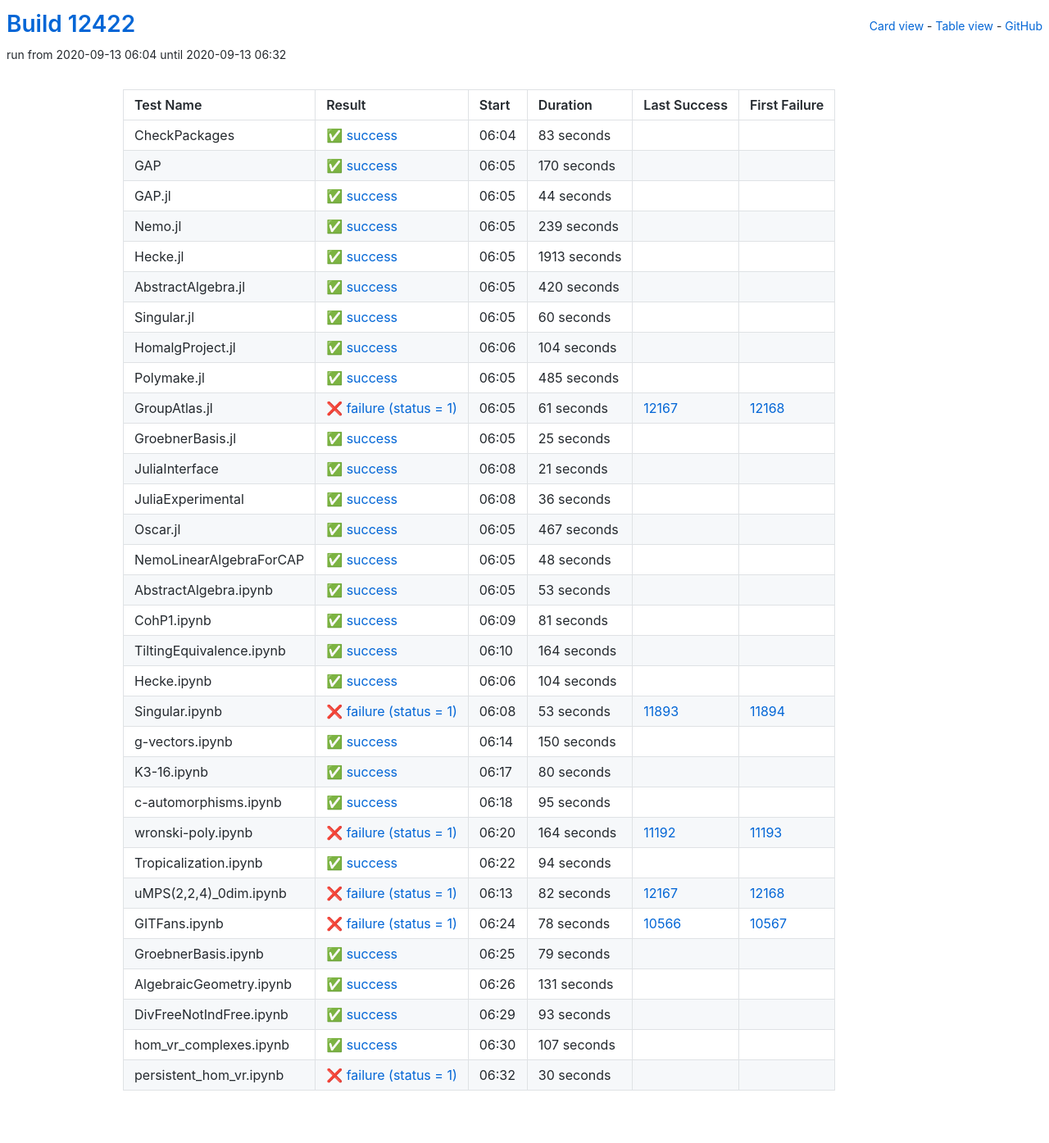
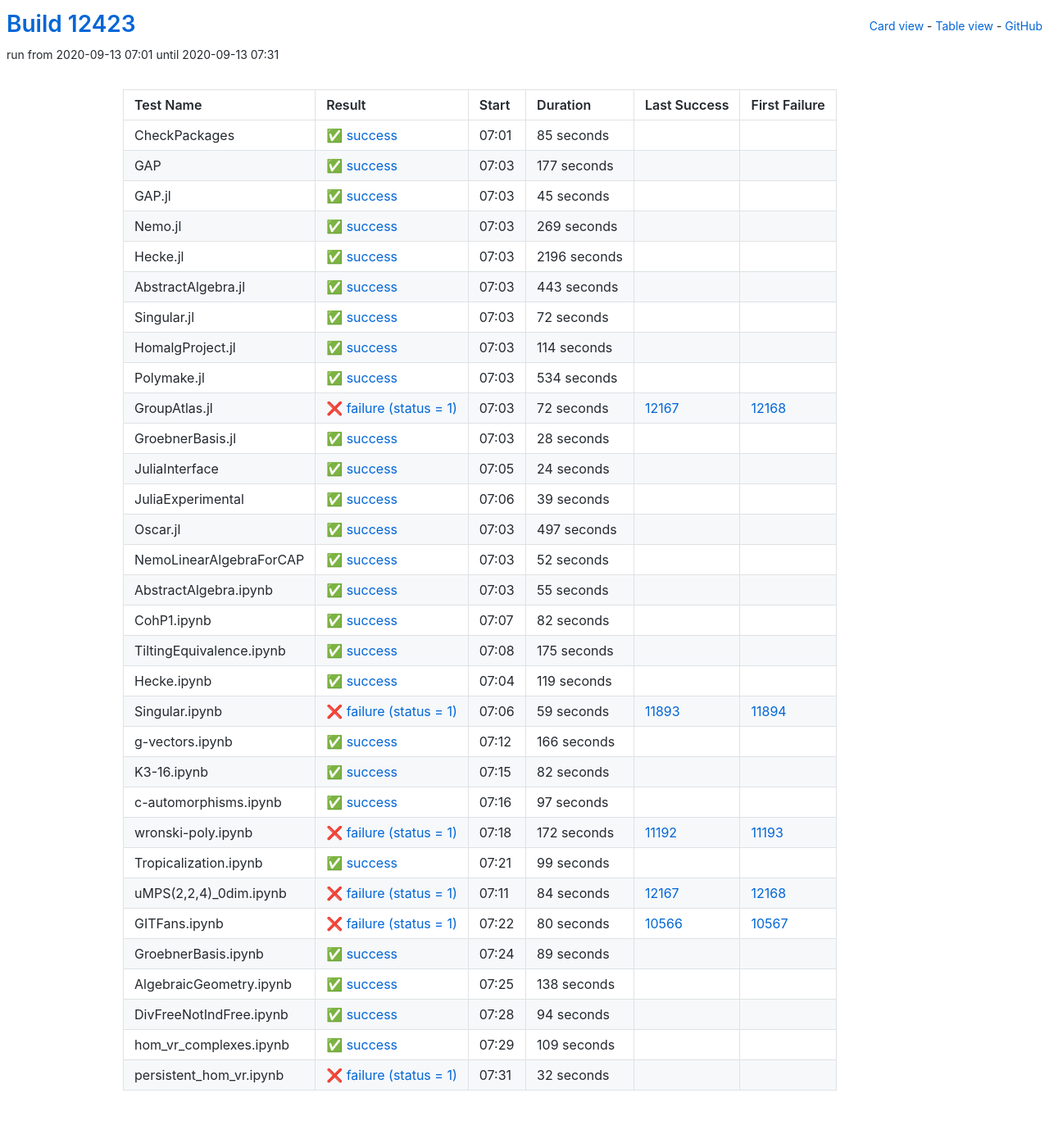
Before and after one commit to oscar-system/oscar-ci-status, a Jekyll site: the page built from table.html, in a window 1280 px wide. Shown: the whole page at 82% size. Built offline with Jekyll 4.4.1, drawn with Linux system fonts in a browser that asks for light colours.

Commit message:
Build #12423

```diff
--- a/_data/ci.yml
+++ b/_data/ci.yml
@@ -1,6 +1,6 @@
 ---
-build: 12422
-build_url: https://oscarci.mathematik.uni-kl.de/job/oscar/12422/
+build: 12423
+build_url: https://oscarci.mathematik.uni-kl.de/job/oscar/12423/
 job: oscar
 organization: oscar-system
 repo: oscar-ci-status
@@ -8,296 +8,356 @@
 tests:
 - name: CheckPackages
   id: checkpackages
-  log: https://oscarci.mathematik.uni-kl.de/job/oscar/12422/artifact/logs/build-12422/CheckPackages.log
-  start: 2020-09-13 06:04
+  log: https://oscarci.mathematik.uni-kl.de/job/oscar/12423/artifact/logs/build-12423/CheckPackages.log
+  start: 2020-09-13 07:01
   success: true
   exitcode: 0
   status: success
-  duration: 83
+  duration: 85
   last_success: false
   last_success_url:
   first_failure: false
   first_failure_url:
 - name: GAP
   id: gap
-  log: https://oscarci.mathematik.uni-kl.de/job/oscar/12422/artifact/logs/build-12422/GAP.log
-  start: 2020-09-13 06:05
+  log: https://oscarci.mathematik.uni-kl.de/job/oscar/12423/artifact/logs/build-12423/GAP.log
+  start: 2020-09-13 07:03
   success: true
   exitcode: 0
   status: success
-  duration: 170
+  duration: 177
   last_success: false
   last_success_url:
   first_failure: false
   first_failure_url:
 - name: GAP.jl
   id: gap-jl
-  log: https://oscarci.mathematik.uni-kl.de/job/oscar/12422/artifact/logs/build-12422/GAP.jl.log
-  start: 2020-09-13 06:05
+  log: https://oscarci.mathematik.uni-kl.de/job/oscar/12423/artifact/logs/build-12423/GAP.jl.log
+  start: 2020-09-13 07:03
   success: true
   exitcode: 0
   status: success
-  duration: 44
+  duration: 45
   last_success: false
   last_success_url:
   first_failure: false
   first_failure_url:
 - name: Nemo.jl
   id: nemo-jl
-  log: https://oscarci.mathematik.uni-kl.de/job/oscar/12422/artifact/logs/build-12422/Nemo.jl.log
-  start: 2020-09-13 06:05
+  log: https://oscarci.mathematik.uni-kl.de/job/oscar/12423/artifact/logs/build-12423/Nemo.jl.log
+  start: 2020-09-13 07:03
   success: true
   exitcode: 0
   status: success
-  duration: 239
+  duration: 269
   last_success: false
   last_success_url:
   first_failure: false
   first_failure_url:
 - name: Hecke.jl
   id: hecke-jl
-  log: https://oscarci.mathematik.uni-kl.de/job/oscar/12422/artifact/logs/build-12422/Hecke.jl.log
-  start: 2020-09-13 06:05
+  log: https://oscarci.mathematik.uni-kl.de/job/oscar/12423/artifact/logs/build-12423/Hecke.jl.log
+  start: 2020-09-13 07:03
   success: true
   exitcode: 0
   status: success
-  duration: 1913
+  duration: 2196
   last_success: false
   last_success_url:
   first_failure: false
   first_failure_url:
 - name: AbstractAlgebra.jl
   id: abstractalgebra-jl
-  log: https://oscarci.mathematik.uni-kl.de/job/oscar/12422/artifact/logs/build-12422/AbstractAlgebra.jl.log
-  start: 2020-09-13 06:05
+  log: https://oscarci.mathematik.uni-kl.de/job/oscar/12423/artifact/logs/build-12423/AbstractAlgebra.jl.log
+  start: 2020-09-13 07:03
   success: true
   exitcode: 0
   status: success
-  duration: 420
+  duration: 443
   last_success: false
   last_success_url:
   first_failure: false
   first_failure_url:
 - name: Singular.jl
   id: singular-jl
-  log: https://oscarci.mathematik.uni-kl.de/job/oscar/12422/artifact/logs/build-12422/Singular.jl.log
-  start: 2020-09-13 06:05
+  log: https://oscarci.mathematik.uni-kl.de/job/oscar/12423/artifact/logs/build-12423/Singular.jl.log
+  start: 2020-09-13 07:03
   success: true
   exitcode: 0
   status: success
-  duration: 60
+  duration: 72
   last_success: false
   last_success_url:
   first_failure: false
   first_failure_url:
 - name: HomalgProject.jl
   id: homalgproject-jl
-  log: https://oscarci.mathematik.uni-kl.de/job/oscar/12422/artifact/logs/build-12422/HomalgProject.jl.log
-  start: 2020-09-13 06:06
+  log: https://oscarci.mathematik.uni-kl.de/job/oscar/12423/artifact/logs/build-12423/HomalgProject.jl.log
+  start: 2020-09-13 07:03
   success: true
   exitcode: 0
   status: success
-  duration: 104
+  duration: 114
   last_success: false
   last_success_url:
   first_failure: false
   first_failure_url:
 - name: Polymake.jl
   id: polymake-jl
-  log: https://oscarci.mathematik.uni-kl.de/job/oscar/12422/artifact/logs/build-12422/Polymake.jl.log
-  start: 2020-09-13 06:05
+  log: https://oscarci.mathematik.uni-kl.de/job/oscar/12423/artifact/logs/build-12423/Polymake.jl.log
+  start: 2020-09-13 07:03
   success: true
   exitcode: 0
   status: success
-  duration: 485
+  duration: 534
   last_success: false
   last_success_url:
   first_failure: false
   first_failure_url:
 - name: GroupAtlas.jl
   id: groupatlas-jl
-  log: https://oscarci.mathematik.uni-kl.de/job/oscar/12422/artifact/logs/build-12422/GroupAtlas.jl.log
-  start: 2020-09-13 06:05
+  log: https://oscarci.mathematik.uni-kl.de/job/oscar/12423/artifact/logs/build-12423/GroupAtlas.jl.log
+  start: 2020-09-13 07:03
   success: false
   exitcode: 1
   status: failure
-  duration: 61
+  duration: 72
   last_success: 12167
   last_success_url: https://oscarci.mathematik.uni-kl.de/job/oscar/12167/
   first_failure: 12168
   first_failure_url: https://oscarci.mathematik.uni-kl.de/job/oscar/12168/
 - name: GroebnerBasis.jl
   id: groebnerbasis-jl
-  log: https://oscarci.mathematik.uni-kl.de/job/oscar/12422/artifact/logs/build-12422/GroebnerBasis.jl.log
-  start: 2020-09-13 06:05
+  log: https://oscarci.mathematik.uni-kl.de/job/oscar/12423/artifact/logs/build-12423/GroebnerBasis.jl.log
+  start: 2020-09-13 07:03
   success: true
   exitcode: 0
   status: success
-  duration: 25
+  duration: 28
   last_success: false
   last_success_url:
   first_failure: false
   first_failure_url:
 - name: JuliaInterface
   id: juliainterface
-  log: https://oscarci.mathematik.uni-kl.de/job/oscar/12422/artifact/logs/build-12422/JuliaInterface.log
-  start: 2020-09-13 06:08
+  log: https://oscarci.mathematik.uni-kl.de/job/oscar/12423/artifact/logs/build-12423/JuliaInterface.log
+  start: 2020-09-13 07:05
   success: true
   exitcode: 0
   status: success
-  duration: 21
+  duration: 24
   last_success: false
   last_success_url:
   first_failure: false
   first_failure_url:
 - name: JuliaExperimental
   id: juliaexperimental
-  log: https://oscarci.mathematik.uni-kl.de/job/oscar/12422/artifact/logs/build-12422/JuliaExperimental.log
-  start: 2020-09-13 06:08
+  log: https://oscarci.mathematik.uni-kl.de/job/oscar/12423/artifact/logs/build-12423/JuliaExperimental.log
+  start: 2020-09-13 07:06
   success: true
   exitcode: 0
   status: success
-  duration: 36
+  duration: 39
   last_success: false
   last_success_url:
   first_failure: false
   first_failure_url:
 - name: Oscar.jl
   id: oscar-jl
-  log: https://oscarci.mathematik.uni-kl.de/job/oscar/12422/artifact/logs/build-12422/Oscar.jl.log
-  start: 2020-09-13 06:05
+  log: https://oscarci.mathematik.uni-kl.de/job/oscar/12423/artifact/logs/build-12423/Oscar.jl.log
+  start: 2020-09-13 07:03
   success: true
   exitcode: 0
   status: success
-  duration: 467
+  duration: 497
   last_success: false
   last_success_url:
   first_failure: false
   first_failure_url:
 - name: NemoLinearAlgebraForCAP
   id: nemolinearalgebraforcap
-  log: https://oscarci.mathematik.uni-kl.de/job/oscar/12422/artifact/logs/build-12422/NemoLinearAlgebraForCAP.log
-  start: 2020-09-13 06:05
+  log: https://oscarci.mathematik.uni-kl.de/job/oscar/12423/artifact/logs/build-12423/NemoLinearAlgebraForCAP.log
+  start: 2020-09-13 07:03
   success: true
   exitcode: 0
   status: success
-  duration: 48
+  duration: 52
   last_success: false
   last_success_url:
   first_failure: false
   first_failure_url:
 - name: AbstractAlgebra.ipynb
   id: abstractalgebra-ipynb
-  log: https://oscarci.mathematik.uni-kl.de/job/oscar/12422/artifact/logs/build-12422/AbstractAlgebra.ipynb.log
-  start: 2020-09-13 06:05
+  log: https://oscarci.mathematik.uni-kl.de/job/oscar/12423/artifact/logs/build-12423/AbstractAlgebra.ipynb.log
+  start: 2020-09-13 07:03
   success: true
   exitcode: 0
   status: success
-  duration: 53
+  duration: 55
   last_success: false
   last_success_url:
   first_failure: false
   first_failure_url:
 - name: CohP1.ipynb
   id: cohp1-ipynb
-  log: https://oscarci.mathematik.uni-kl.de/job/oscar/12422/artifact/logs/build-12422/CohP1.ipynb.log
-  start: 2020-09-13 06:09
+  log: https://oscarci.mathematik.uni-kl.de/job/oscar/12423/artifact/logs/build-12423/CohP1.ipynb.log
+  start: 2020-09-13 07:07
   success: true
   exitcode: 0
   status: success
-  duration: 81
+  duration: 82
   last_success: false
   last_success_url:
   first_failure: false
   first_failure_url:
 - name: TiltingEquivalence.ipynb
   id: tiltingequivalence-ipynb
-  log: https://oscarci.mathematik.uni-kl.de/job/oscar/12422/artifact/logs/build-12422/TiltingEquivalence.ipynb.log
-  start: 2020-09-13 06:10
+  log: https://oscarci.mathematik.uni-kl.de/job/oscar/12423/artifact/logs/build-12423/TiltingEquivalence.ipynb.log
+  start: 2020-09-13 07:08
   success: true
   exitcode: 0
   status: success
-  duration: 164
+  duration: 175
   last_success: false
   last_success_url:
   first_failure: false
   first_failure_url:
 - name: Hecke.ipynb
   id: hecke-ipynb
-  log: https://oscarci.mathematik.uni-kl.de/job/oscar/12422/artifact/logs/build-12422/Hecke.ipynb.log
-  start: 2020-09-13 06:06
+  log: https://oscarci.mathematik.uni-kl.de/job/oscar/12423/artifact/logs/build-12423/Hecke.ipynb.log
+  start: 2020-09-13 07:04
   success: true
   exitcode: 0
   status: success
-  duration: 104
+  duration: 119
   last_success: false
   last_success_url:
   first_failure: false
   first_failure_url:
 - name: Singular.ipynb
   id: singular-ipynb
-  log: https://oscarci.mathematik.uni-kl.de/job/oscar/12422/artifact/logs/build-12422/Singular.ipynb.log
-  start: 2020-09-13 06:08
+  log: https://oscarci.mathematik.uni-kl.de/job/oscar/12423/artifact/logs/build-12423/Singular.ipynb.log
+  start: 2020-09-13 07:06
   success: false
   exitcode: 1
   status: failure
-  duration: 53
+  duration: 59
   last_success: 11893
   last_success_url: https://oscarci.mathematik.uni-kl.de/job/oscar/11893/
   first_failure: 11894
   first_failure_url: https://oscarci.mathematik.uni-kl.de/job/oscar/11894/
 - name: g-vectors.ipynb
   id: g-vectors-ipynb
-  log: https://oscarci.mathematik.uni-kl.de/job/oscar/12422/artifact/logs/build-12422/g-vectors.ipynb.log
-  start: 2020-09-13 06:14
+  log: https://oscarci.mathematik.uni-kl.de/job/oscar/12423/artifact/logs/build-12423/g-vectors.ipynb.log
+  start: 2020-09-13 07:12
   success: true
   exitcode: 0
   status: success
-  duration: 150
+  duration: 166
   last_success: false
   last_success_url:
   first_failure: false
   first_failure_url:
 - name: K3-16.ipynb
   id: k3-16-ipynb
-  log: https://oscarci.mathematik.uni-kl.de/job/oscar/12422/artifact/logs/build-12422/K3-16.ipynb.log
-  start: 2020-09-13 06:17
+  log: https://oscarci.mathematik.uni-kl.de/job/oscar/12423/artifact/logs/build-12423/K3-16.ipynb.log
+  start: 2020-09-13 07:15
   success: true
   exitcode: 0
   status: success
-  duration: 80
+  duration: 82
   last_success: false
   last_success_url:
   first_failure: false
   first_failure_url:
 - name: c-automorphisms.ipynb
   id: c-automorphisms-ipynb
-  log: https://oscarci.mathematik.uni-kl.de/job/oscar/12422/artifact/logs/build-12422/c-automorphisms.ipynb.log
-  start: 2020-09-13 06:18
+  log: https://oscarci.mathematik.uni-kl.de/job/oscar/12423/artifact/logs/build-12423/c-automorphisms.ipynb.log
+  start: 2020-09-13 07:16
   success: true
   exitcode: 0
   status: success
-  duration: 95
+  duration: 97
   last_success: false
   last_success_url:
   first_failure: false
   first_failure_url:
 - name: wronski-poly.ipynb
   id: wronski-poly-ipynb
-  log: https://oscarci.mathematik.uni-kl.de/job/oscar/12422/artifact/logs/build-12422/wronski-poly.ipynb.log
-  start: 2020-09-13 06:20
+  log: https://oscarci.mathematik.uni-kl.de/job/oscar/12423/artifact/logs/build-12423/wronski-poly.ipynb.log
+  start: 2020-09-13 07:18
   success: false
   exitcode: 1
   status: failure
-  duration: 164
+  duration: 172
   last_success: 11192
   last_success_url: https://oscarci.mathematik.uni-kl.de/job/oscar/11192/
   first_failure: 11193
   first_failure_url: https://oscarci.mathematik.uni-kl.de/job/oscar/11193/
 - name: Tropicalization.ipynb
   id: tropicalization-ipynb
-  log: https://oscarci.mathematik.uni-kl.de/job/oscar/12422/artifact/logs/build-12422/Tropicalization.ipynb.log
-  start: 2020-09-13 06:22
+  log: https://oscarci.mathematik.uni-kl.de/job/oscar/12423/artifact/logs/build-12423/Tropicalization.ipynb.log
+  start: 2020-09-13 07:21
+  success: true
+  exitcode: 0
+  status: success
+  duration: 99
+  last_success: false
+  last_success_url:
+  first_failure: false
+  first_failure_url:
+- name: uMPS(2,2,4)_0dim.ipynb
+  id: umps-2-2-4-0dim-ipynb
+  log: https://oscarci.mathematik.uni-kl.de/job/oscar/12423/artifact/logs/build-12423/uMPS-2-2-4-_0dim.ipynb.log
+  start: 2020-09-13 07:11
+  success: false
+  exitcode: 1
+  status: failure
+  duration: 84
+  last_success: 12167
+  last_success_url: https://oscarci.mathematik.uni-kl.de/job/oscar/12167/
+  first_failure: 12168
+  first_failure_url: https://oscarci.mathematik.uni-kl.de/job/oscar/12168/
+- name: GITFans.ipynb
+  id: gitfans-ipynb
+  log: https://oscarci.mathematik.uni-kl.de/job/oscar/12423/artifact/logs/build-12423/GITFans.ipynb.log
+  start: 2020-09-13 07:22
+  success: false
+  exitcode: 1
+  status: failure
+  duration: 80
+  last_success: 10566
+  last_success_url: https://oscarci.mathematik.uni-kl.de/job/oscar/10566/
+  first_failure: 10567
+  first_failure_url: https://oscarci.mathematik.uni-kl.de/job/oscar/10567/
+- name: GroebnerBasis.ipynb
+  id: groebnerbasis-ipynb
+  log: https://oscarci.mathematik.uni-kl.de/job/oscar/12423/artifact/logs/build-12423/GroebnerBasis.ipynb.log
+  start: 2020-09-13 07:24
+  success: true
+  exitcode: 0
+  status: success
+  duration: 89
+  last_success: false
+  last_success_url:
+  first_failure: false
+  first_failure_url:
+- name: AlgebraicGeometry.ipynb
+  id: algebraicgeometry-ipynb
+  log: https://oscarci.mathematik.uni-kl.de/job/oscar/12423/artifact/logs/build-12423/AlgebraicGeometry.ipynb.log
+  start: 2020-09-13 07:25
+  success: true
+  exitcode: 0
+  status: success
+  duration: 138
+  last_success: false
+  last_success_url:
+  first_failure: false
+  first_failure_url:
+- name: DivFreeNotIndFree.ipynb
+  id: divfreenotindfree-ipynb
+  log: https://oscarci.mathematik.uni-kl.de/job/oscar/12423/artifact/logs/build-12423/DivFreeNotIndFree.ipynb.log
+  start: 2020-09-13 07:28
   success: true
   exitcode: 0
   status: success
@@ -306,86 +366,26 @@
   last_success_url:
   first_failure: false
   first_failure_url:
-- name: uMPS(2,2,4)_0dim.ipynb
-  id: umps-2-2-4-0dim-ipynb
-  log: https://oscarci.mathematik.uni-kl.de/job/oscar/12422/artifact/logs/build-12422/uMPS-2-2-4-_0dim.ipynb.log
-  start: 2020-09-13 06:13
-  success: false
-  exitcode: 1
-  status: failure
-  duration: 82
-  last_success: 12167
-  last_success_url: https://oscarci.mathematik.uni-kl.de/job/oscar/12167/
-  first_failure: 12168
-  first_failure_url: https://oscarci.mathematik.uni-kl.de/job/oscar/12168/
-- name: GITFans.ipynb
-  id: gitfans-ipynb
-  log: https://oscarci.mathematik.uni-kl.de/job/oscar/12422/artifact/logs/build-12422/GITFans.ipynb.log
-  start: 2020-09-13 06:24
-  success: false
-  exitcode: 1
-  status: failure
-  duration: 78
-  last_success: 10566
-  last_success_url: https://oscarci.mathematik.uni-kl.de/job/oscar/10566/
-  first_failure: 10567
-  first_failure_url: https://oscarci.mathematik.uni-kl.de/job/oscar/10567/
-- name: GroebnerBasis.ipynb
-  id: groebnerbasis-ipynb
-  log: https://oscarci.mathematik.uni-kl.de/job/oscar/12422/artifact/logs/build-12422/GroebnerBasis.ipynb.log
-  start: 2020-09-13 06:25
+- name: hom_vr_complexes.ipynb
+  id: hom-vr-complexes-ipynb
+  log: https://oscarci.mathematik.uni-kl.de/job/oscar/12423/artifact/logs/build-12423/hom_vr_complexes.ipynb.log
+  start: 2020-09-13 07:29
   success: true
   exitcode: 0
   status: success
-  duration: 79
-  last_success: false
-  last_success_url:
-  first_failure: false
-  first_failure_url:
-- name: AlgebraicGeometry.ipynb
-  id: algebraicgeometry-ipynb
-  log: https://oscarci.mathematik.uni-kl.de/job/oscar/12422/artifact/logs/build-12422/AlgebraicGeometry.ipynb.log
-  start: 2020-09-13 06:26
-  success: true
-  exitcode: 0
-  status: success
-  duration: 131
-  last_success: false
-  last_success_url:
-  first_failure: false
-  first_failure_url:
-- name: DivFreeNotIndFree.ipynb
-  id: divfreenotindfree-ipynb
-  log: https://oscarci.mathematik.uni-kl.de/job/oscar/12422/artifact/logs/build-12422/DivFreeNotIndFree.ipynb.log
-  start: 2020-09-13 06:29
-  success: true
-  exitcode: 0
-  status: success
-  duration: 93
-  last_success: false
-  last_success_url:
-  first_failure: false
-  first_failure_url:
-- name: hom_vr_complexes.ipynb
-  id: hom-vr-complexes-ipynb
-  log: https://oscarci.mathematik.uni-kl.de/job/oscar/12422/artifact/logs/build-12422/hom_vr_complexes.ipynb.log
-  start: 2020-09-13 06:30
-  success: true
-  exitcode: 0
-  status: success
-  duration: 107
+  duration: 109
   last_success: false
   last_success_url:
   first_failure: false
   first_failure_url:
 - name: persistent_hom_vr.ipynb
   id: persistent-hom-vr-ipynb
-  log: https://oscarci.mathematik.uni-kl.de/job/oscar/12422/artifact/logs/build-12422/persistent_hom_vr.ipynb.log
-  start: 2020-09-13 06:32
+  log: https://oscarci.mathematik.uni-kl.de/job/oscar/12423/artifact/logs/build-12423/persistent_hom_vr.ipynb.log
+  start: 2020-09-13 07:31
   success: false
   exitcode: 1
   status: failure
-  duration: 30
+  duration: 32
   last_success: false
   last_success_url:
   first_failure: false
```
Also changed, not shown: README.md.
